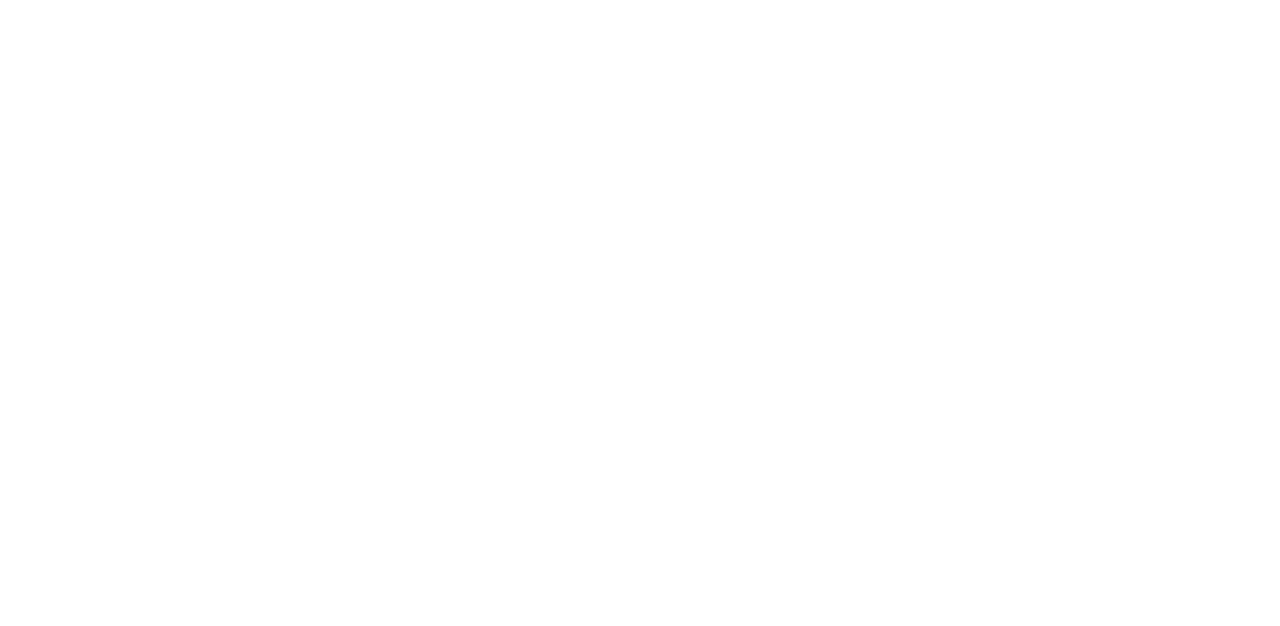
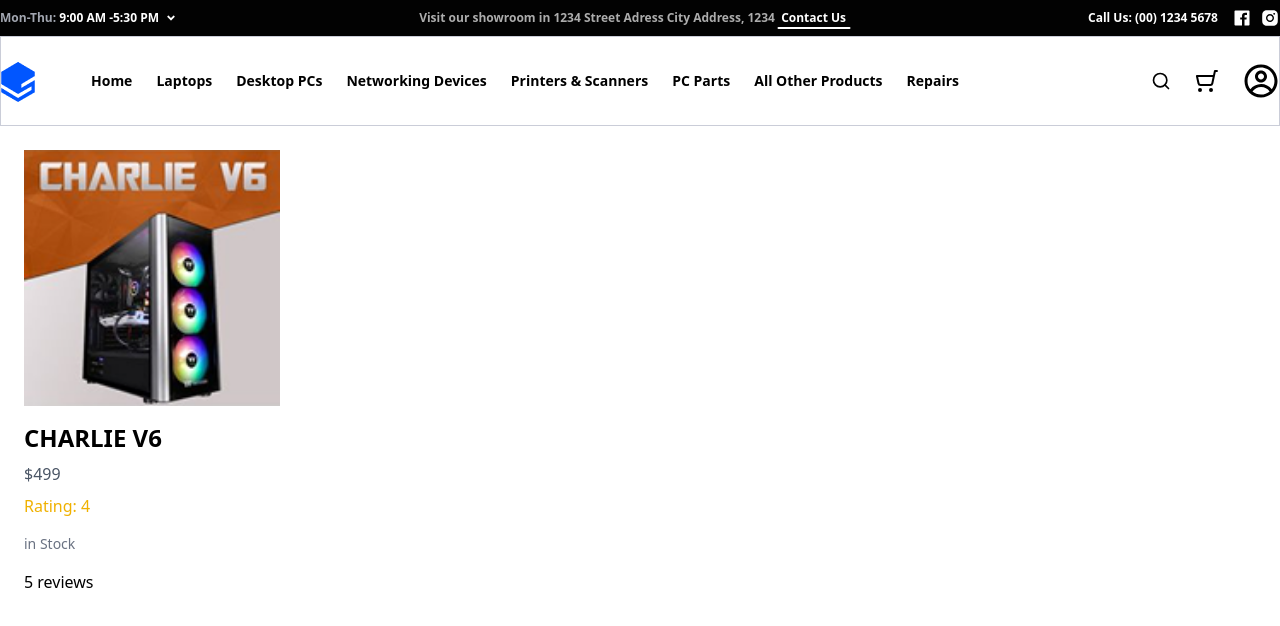
Before and after one commit to basarbr7/e-commerce, a React (Vite) app: page /product/1 in a window 1280 px wide. Before the commit this address had no page. Shown: the top 626 px of the page. Built offline with nearby package versions, Linux system fonts and the light colour scheme.

Commit message:
addded Product details and Productcard useNavigate

```diff
--- a/db.json
+++ b/db.json
@@ -1,18 +1,21 @@
 {
-  "customAllProducts": [
+  "Products": [
     {
       "id": 1,
+      "brand":"MSI",
       "title": "CHARLIE V6",
       "images": "/dbimage/customBuild/image 29.png",
       "availabilityStatus": "in Stock",
       "oldPrice": 549.99,
       "price": 499.0,
       "rating": 4,
-      "reviews": [{},{},{}],
-      "description": "EX DISPLAY • MSI Pro 16 Flex-036AU 15.6 MULTITOUCH All-in-One"
+      "reviews": 5,
+      "description": "EX DISPLAY • MSI Pro 16 Flex-036AU 15.6 MULTITOUCH All-in-One",
+      "catagory": "GS"
     },
     {
       "id": 2,
+      "brand":"MSI",
       "title": "BRAVO V6",
       "images": "/dbimage/customBuild/image 29 (1).png",
       "availabilityStatus": "in Stock",
@@ -20,10 +23,12 @@
       "price": 499.0,
       "rating": 4,
       "reviews": 4,
-      "description": "EX DISPLAY • MSI Pro 16 Flex-036AU 15.6 MULTITOUCH All-in-One"
+      "description": "EX DISPLAY • MSI Pro 16 Flex-036AU 15.6 MULTITOUCH All-in-One",
+      "catagory": "GS"
     },
     {
       "id": 3,
+      "brand": "MSI",
       "title": "BRAVO V6",
       "images": "/dbimage/customBuild/image 29 (2).png",
       "availabilityStatus": "in Stock",
@@ -31,10 +36,12 @@
       "price": 499.0,
       "rating": 4,
       "reviews": 4,
-      "description": "EX DISPLAY • MSI Pro 16 Flex-036AU 15.6 MULTITOUCH All-in-One"
+      "description": "EX DISPLAY • MSI Pro 16 Flex-036AU 15.6 MULTITOUCH All-in-One",
+      "catagory": "GS"
     },
     {
       "id": 4,
+      "brand":"MSI",
       "title": "BRAVO V6",
       "images": "/dbimage/customBuild/image 29 (3).png",
       "availabilityStatus": "in Stock",
@@ -42,10 +49,12 @@
       "price": 499.0,
       "rating": 4,
       "reviews": 4,
-      "description": "EX DISPLAY • MSI Pro 16 Flex-036AU 15.6 MULTITOUCH All-in-One"
+      "description": "EX DISPLAY • MSI Pro 16 Flex-036AU 15.6 MULTITOUCH All-in-One",
+      "catagory": "GS"
     },
     {
       "id": 5,
+      "brand":"MSI",
       "title": "BRAVO V6",
       "images": "/dbimage/customBuild/image 29 (4).png",
       "availabilityStatus": "in Stock",
@@ -53,10 +62,12 @@
       "price": 499.0,
       "rating": 4,
       "reviews": 4,
-      "description": "EX DISPLAY • MSI Pro 16 Flex-036AU 15.6 MULTITOUCH All-in-One"
+      "description": "EX DISPLAY • MSI Pro 16 Flex-036AU 15.6 MULTITOUCH All-in-One",
+      "catagory": "GS"
     },
     {
       "id": 6,
+      "brand":"MSI",
       "title": "BRAVO V6",
       "images": "/dbimage/customBuild/image 29.png",
       "availabilityStatus": "in Stock",
@@ -64,10 +75,38 @@
       "price": 499.0,
       "rating": 4,
       "reviews": 4,
-      "description": "EX DISPLAY • MSI Pro 16 Flex-036AU 15.6 MULTITOUCH All-in-One"
+      "description": "EX DISPLAY • MSI Pro 16 Flex-036AU 15.6 MULTITOUCH All-in-One",
+      "catagory": "GT"
     },
     {
       "id": 7,
+      "brand":"MSI",
+      "title": "BRAVO V6",
+      "images": "/dbimage/customBuild/image 29 (2).png",
+      "availabilityStatus": "in Stock",
+      "oldPrice": 549.99,
+      "price": 499.0,
+      "rating": 4,
+      "reviews": 4,
+      "description": "EX DISPLAY • MSI Pro 16 Flex-036AU 15.6 MULTITOUCH All-in-One",
+      "catagory": "GT"
+    },
+    {
+      "id": 8,
+      "brand":"MSI",
+      "title": "BRAVO V6",
+      "images": "/dbimage/customBuild/image 29 (2).png",
+      "availabilityStatus": "in Stock",
+      "oldPrice": 549.99,
+      "price": 499.0,
+      "rating": 4,
+      "reviews": 4,
+      "description": "EX DISPLAY • MSI Pro 16 Flex-036AU 15.6 MULTITOUCH All-in-One",
+      "catagory": "GL"
+    },
+    {
+      "id": 9,
+      "brand":"MSI",
       "title": "BRAVO V6",
       "images": "/dbimage/customBuild/image 29.png",
       "availabilityStatus": "in Stock",
@@ -75,10 +114,38 @@
       "price": 499.0,
       "rating": 4,
       "reviews": 4,
-      "description": "EX DISPLAY • MSI Pro 16 Flex-036AU 15.6 MULTITOUCH All-in-One"
+      "description": "EX DISPLAY • MSI Pro 16 Flex-036AU 15.6 MULTITOUCH All-in-One",
+      "catagory": "GE"
     },
     {
-      "id": 8,
+      "id": 10,
+      "brand":"MSI",
+      "title": "BRAVO V6",
+      "images": "/dbimage/customBuild/image 29 (1).png",
+      "availabilityStatus": "in Stock",
+      "oldPrice": 549.99,
+      "price": 499.0,
+      "rating": 4,
+      "reviews": 4,
+      "description": "EX DISPLAY • MSI Pro 16 Flex-036AU 15.6 MULTITOUCH All-in-One",
+      "catagory": "GE"
+    },
+    {
+      "id": 11,
+      "brand":"MSI",
+      "title": "BRAVO V6",
+      "images": "/dbimage/customBuild/image 29 (1).png",
+      "availabilityStatus": "in Stock",
+      "oldPrice": 549.99,
+      "price": 499.0,
+      "rating": 4,
+      "reviews": 4,
+      "description": "EX DISPLAY • MSI Pro 16 Flex-036AU 15.6 MULTITOUCH All-in-One",
+      "catagory": "GE"
+    },
+    {
+      "id": 12,
+      "brand":"MSI",
       "title": "BRAVO V6",
       "images": "/dbimage/customBuild/image 29.png",
       "availabilityStatus": "in Stock",
@@ -86,10 +153,12 @@
       "price": 499.0,
       "rating": 4,
       "reviews": 4,
-      "description": "EX DISPLAY • MSI Pro 16 Flex-036AU 15.6 MULTITOUCH All-in-One"
+      "description": "EX DISPLAY • MSI Pro 16 Flex-036AU 15.6 MULTITOUCH All-in-One",
+      "catagory": "GE"
     },
     {
-      "id": 9,
+      "id": 13,
+      "brand":"MSI",
       "title": "BRAVO V6",
       "images": "/dbimage/customBuild/image 29.png",
       "availabilityStatus": "in Stock",
@@ -97,10 +166,38 @@
       "price": 499.0,
       "rating": 4,
       "reviews": 4,
-      "description": "EX DISPLAY • MSI Pro 16 Flex-036AU 15.6 MULTITOUCH All-in-One"
+      "description": "EX DISPLAY • MSI Pro 16 Flex-036AU 15.6 MULTITOUCH All-in-One",
+      "catagory": "GE"
     },
     {
-      "id": 10,
+      "id": 14,
+      "brand":"MSI",
+      "title": "BRAVO V6",
+      "images": "/dbimage/customBuild/image 29 (4).png",
+      "availabilityStatus": "in Stock",
+      "oldPrice": 549.99,
+      "price": 499.0,
+      "rating": 4,
+      "reviews": 4,
+      "description": "EX DISPLAY • MSI Pro 16 Flex-036AU 15.6 MULTITOUCH All-in-One",
+      "catagory": "GL"
+    },
+    {
+      "id": 15,
+      "brand":"MSI",
+      "title": "BRAVO V6",
+      "images": "/dbimage/customBuild/image 29 (4).png",
+      "availabilityStatus": "in Stock",
+      "oldPrice": 549.99,
+      "price": 499.0,
+      "rating": 4,
+      "reviews": 4,
+      "description": "EX DISPLAY • MSI Pro 16 Flex-036AU 15.6 MULTITOUCH All-in-One",
+      "catagory": "GL"
+    },
+    {
+      "id": 16,
+      "brand":"MSI",
       "title": "BRAVO V6",
       "images": "/dbimage/customBuild/image 29.png",
       "availabilityStatus": "in Stock",
@@ -108,7 +205,73 @@
       "price": 499.0,
       "rating": 4,
       "reviews": 4,
-      "description": "EX DISPLAY • MSI Pro 16 Flex-036AU 15.6 MULTITOUCH All-in-One"
+      "description": "EX DISPLAY • MSI Pro 16 Flex-036AU 15.6 MULTITOUCH All-in-One",
+      "catagory": "GL"
+    },
+    {
+      "id": 17,
+      "brand":"MSI",
+      "title": "BRAVO V6",
+      "images": "/dbimage/customBuild/image 29.png",
+      "availabilityStatus": "in Stock",
+      "oldPrice": 549.99,
+      "price": 499.0,
+      "rating": 4,
+      "reviews": 4,
+      "description": "EX DISPLAY • MSI Pro 16 Flex-036AU 15.6 MULTITOUCH All-in-One",
+      "catagory": "GL"
+    },
+    {
+      "id": 18,
+      "brand":"MSI",
+      "title": "BRAVO V6",
+      "images": "/dbimage/customBuild/image 29.png",
+      "availabilityStatus": "in Stock",
+      "oldPrice": 549.99,
+      "price": 499.0,
+      "rating": 4,
+      "reviews": 4,
+      "description": "EX DISPLAY • MSI Pro 16 Flex-036AU 15.6 MULTITOUCH All-in-One",
+      "catagory": "GL"
+    },
+    {
+      "id": 19,
+      "brand":"MSI",
+      "title": "BRAVO V6",
+      "images": "/dbimage/customBuild/image 29.png",
+      "availabilityStatus": "in Stock",
+      "oldPrice": 549.99,
+      "price": 499.0,
+      "rating": 4,
+      "reviews": 4,
+      "description": "EX DISPLAY • MSI Pro 16 Flex-036AU 15.6 MULTITOUCH All-in-One",
+      "catagory": "GT"
+    },
+    {
+      "id": 20,
+      "brand":"MSI",
+      "title": "BRAVO V6",
+      "images": "/dbimage/customBuild/image 29 (3).png",
+      "availabilityStatus": "in Stock",
+      "oldPrice": 549.99,
+      "price": 499.0,
+      "rating": 4,
+      "reviews": 4,
+      "description": "EX DISPLAY • MSI Pro 16 Flex-036AU 15.6 MULTITOUCH All-in-One",
+      "catagory": "GT"
+    },
+    {
+      "id": 21,
+      "brand":"MSI",
+      "title": "BRAVO V6",
+      "images": "/dbimage/customBuild/image 29 (2).png",
+      "availabilityStatus": "in Stock",
+      "oldPrice": 549.99,
+      "price": 499.0,
+      "rating": 4,
+      "reviews": 4,
+      "description": "EX DISPLAY • MSI Pro 16 Flex-036AU 15.6 MULTITOUCH All-in-One",
+      "catagory": "GT"
     }
   ]
 }
--- a/package.json
+++ b/package.json
@@ -14,7 +14,7 @@
     "react": "^19.0.0",
     "react-dom": "^19.0.0",
     "react-icons": "^5.5.0",
-    "react-router-dom": "^7.1.5",
+    "react-router-dom": "^6.30.1",
     "react-slick": "^0.30.3",
     "tailwindcss": "^4.0.4"
   },
--- a/src/App.jsx
+++ b/src/App.jsx
@@ -1,15 +1,19 @@
 import React from 'react'
 import { Route, Routes } from 'react-router-dom'
-import Root from './Root'
 import Home from './page/homePage/Home'
 import ProductList from './page/productPage/ProductList'
+import CustomBuildAll from './page/homePage/customBuild/CustomBuildAll'
+import Root from './Root'
+import ProductDetails from './page/productPage/ProductDetails'
 
 const App = () => {
   return (
       <Routes>
         <Route path='/' element={<Root/>}>
           <Route index element={<Home/>} />
-          <Route path='/productList' element={<ProductList/>}/>
+          <Route path='productList' element={<ProductList/>}/>
+          <Route path='customProduct' element={<CustomBuildAll/>}/>
+          <Route path="/product/:id" element={<ProductDetails />} />
         </Route>
       </Routes>
   )
--- a/src/MenuData.jsx
+++ b/src/MenuData.jsx
@@ -1,4 +1,10 @@
 export default  [
+    {
+      id: 0,
+      name: "Home",
+      path: "/",
+      status: "active"
+    },
     {
       id: 1,
       name: "Laptops",
--- a/src/Root.jsx
+++ b/src/Root.jsx
@@ -1,17 +1,15 @@
 import React from 'react'
 import Navbar from './component/navbar/Navbar'
+import Header from './component/header/Header'
 import { Outlet } from 'react-router-dom'
-import Header from './component/header/Header'
 
 
 const Root = () => {
   return (
     <>
-      <div className='allPage'>
         <Header/>
         <Navbar/>
         <Outlet/>
-      </div>
     </>
   )
 }
--- a/src/component/ProductCard.jsx
+++ b/src/component/ProductCard.jsx
@@ -1,10 +1,26 @@
 import React from 'react'
 import { FcApproval } from "react-icons/fc";
 import { IoIosCall } from "react-icons/io";
+import { useNavigate } from 'react-router-dom';
 
-const ProductCard = ({ title, price, images, rating, oldPrice, reviews, availabilityStatus}) => {
+const ProductCard = ({ id, title, price, images, rating, oldPrice, availabilityStatus}) => {
+  const navigate = useNavigate();
+
+  const handleClick = () => {
+    navigate(`/product/${id}`);
+  };
+
+  const renderStarString = (rating) => {
+    const full = Math.floor(rating);
+    const half = rating % 1 >= 0.5 ? 1 : 0;
+    const empty = 5 - full - half;
+
+    return '★'.repeat(full) + (half ? '½' : '') + '☆'.repeat(empty);
+  };
+
   return (
-     <div className="rounded-md shadow-sm px-6 py-2 w-[230px] h-[346px] hover:scale-105 transition-transform duration-500 will-change-transform pointer ">
+     <div onClick={handleClick} className="rounded-md shadow-sm px-6 py-2 w-[230px] h-[346px] overflow-x-hidden pointer ">
+      <div className='hover:scale-105 transition-transform duration-500 will-change-transform'>
         <p className='mb-3 flex items-center gap-2'>
           {availabilityStatus.toLowerCase() === 'in stock' && <FcApproval />}
           {availabilityStatus.toLowerCase() === 'low stock' && <IoIosCall className='bg-red-500 p-1 rounded-full text-white'/> }
@@ -13,12 +29,7 @@
         <img src={images} alt={title} className="w-full h-40 object-contain mb-4" />
 
         {/* Rating & Reviews */}
-      <div className="flex items-center text-sm text-gray-600 mb-1">
-          <div className="text-yellow-400 mr-2">
-            {'★'.repeat(Math.floor(rating)) + (rating % 1 ? '½' : '')}
-          </div>
-          <span className="text-gray-400">Reviews({ reviews?.length || 0 })</span>
-      </div>
+        <p className="text-yellow-500">{renderStarString(rating)}</p>
 
 
         {/* Title */}
@@ -36,6 +47,7 @@
           <p className="text-lg font-bold text-gray-900">${price}</p>
         </div>
       </div>
+    </div>
   )
 }
 
--- a/src/component/navbar/Navbar.jsx
+++ b/src/component/navbar/Navbar.jsx
@@ -1,6 +1,6 @@
 import React, { useState } from 'react'
 import Container from '../../layer/Container'
-import { NavLink } from 'react-router-dom'
+import { Link, NavLink } from 'react-router-dom'
 import Image from '../../layer/Image';
 import logo from '../../assets/logo.png'
 import { LuShoppingCart } from 'react-icons/lu';
@@ -20,7 +20,9 @@
      <nav className='font-semibold text-sm bg-0 py-1 select-none border-b border-[1px] border-6'>
         <Container className='flex justify-between'>
           <div className='flex items-center gap-14 '>
-            <Image src={logo} />
+            <Link to='/'>
+              <Image src={logo} alt="logo" />
+            </Link>
             <ul className= {`items-center gap-6 h-20 text-sm font-semibold transition-all duration-500 ${show?"flex":"hidden"}`}>
               {menuItem.map((item, index)=>(
                 <li key={index}>
--- a/src/layer/Image.jsx
+++ b/src/layer/Image.jsx
@@ -1,13 +1,11 @@
 import React from 'react'
 import { Link } from 'react-router-dom'
 
-const Image = ({classLink, className, src, to}) => {
+const Image = ({className, src, alt = "image"}) => {
   return (
-    <Link to={to} className={`${classLink}`}>
         <picture>
-            <img className={`${className}`} src={src} alt="image" />
+            <img className={`${className}`} src={src} alt={alt} />
         </picture>
-    </Link>
   )
 }
 
--- a/src/page/homePage/Home.jsx
+++ b/src/page/homePage/Home.jsx
@@ -2,7 +2,7 @@
 import BannerSlider from "./sliderComponent/BannerSlider";
 import Container from "../../layer/Container";
 import ProductSlider from "./sliderComponent/ProductSlider";
-import CustomBuild from "./CustomBuild";
+import CustomBuild from "./customBuild/CustomBuild";
 
 const Home = () => {
   return (
--- a/src/page/homePage/CustomBuild.jsx
+++ b/src/page/homePage/customBuild/CustomBuild.jsx
@@ -1,34 +1,44 @@
 import React, { useState } from "react";
-import dbData from "../../../db.json";
-import customBuildImage from "../../../dbimage/customBuild/customBuilds.png";
-import ProductCard from "../../component/ProductCard";
+import dbData from "../../../../db.json";
+import customBuildImage from "../../../../dbimage/customBuild/customBuilds.png";
+import ProductCard from "../../../component/ProductCard";
 import { Link } from "react-router-dom";
+import Zip from "../../../assets/primary 1.png"
 
 const CustomBuild = () => {
-  const [data, setData] = useState(dbData.customAllProducts);
+  const [data, setData] = useState(dbData.Products);
 
   return (
     <>
-      <p className="text-center">
-        own it now, up to 6 months interest free learn more
-      </p>
+      <div className="bg-1 text-center text-lg font-Poppins py-5 mb-4 flex justify-center items-center gap-5 ">
+        <img src={Zip} alt="image" /> own it now, up to 6 months interest free learn more
+      </div>
 
-      <div className="flex mb-20">
+      <div className="flex gap-x-1 mb-20">
         <div className="h-[346px] w-[234px] relative">
           <img src={customBuildImage} alt="image" className="w-full h-full" />
           <div className="absolute bottom-10 left-1/2 -translate-x-1/2 z-50 text-white text-center">
             <h2 className="text-2xl">Custom Builds</h2>
-            <Link to='/' className="underline">
+            <Link to="/customProduct" className="underline">
               <p className="mt-24">See all Products</p>
             </Link>
           </div>
         </div>
 
         {data.slice(0, 5).map((item) => {
-          const { id, title,  price, images,  rating, reviews, availabilityStatus, } = item;
+          const {
+            id,
+            title,
+            price,
+            images,
+            rating,
+            reviews,
+            availabilityStatus,
+          } = item;
           return (
             <ProductCard
               key={id}
+              id={id}
               title={title}
               price={price}
               images={images}
--- /dev/null
+++ b/src/page/homePage/customBuild/CustomBuildAll.jsx
@@ -0,0 +1,58 @@
+import React, { useState } from "react";
+import dbData from "../../../../db.json";
+import ProductCard from "../../../component/ProductCard";
+import Container from "../../../layer/Container";
+
+const CustomBuildAll = () => {
+  const [data, setData] = useState(dbData.Products);
+  const [visibleCount, setVisibleCount]= useState(18)
+  const [loading, setLoading] = useState(false)
+
+  const handleLoadMore= ()=>{
+    setLoading(true)
+    setTimeout(()=>{
+        setVisibleCount(prev=>prev+6)
+        setLoading(false)
+    },1000)
+  }
+
+  return (
+    <>
+
+      <Container className="pt-10">
+
+        <div className="flex flex-wrap gap-x-1 gap-y-10 mb-20">
+            {data.slice(0, visibleCount).map((item) => {
+            const { id, title, price, images, rating, reviews, availabilityStatus, } = item;
+            return (
+                <ProductCard
+                key={id}
+                id={id}
+                title={title}
+                price={price}
+                images={images}
+                rating={rating}
+                reviews={reviews}
+                availabilityStatus={availabilityStatus}
+                />
+            );
+            })}
+        </div>
+
+        {
+            visibleCount<data.length && (<div className="text-center ">
+                <button
+                    onClick={handleLoadMore}
+                    disabled={loading}
+                    className="bg-blue-400 px-6 py-3 cursour-pointer ">
+                    {loading? 'Loading...': 'Load More'}
+                </button>
+            </div>)
+        }
+
+      </Container>
+    </>
+  );
+};
+
+export default CustomBuildAll;
--- /dev/null
+++ b/src/page/productPage/ProductDetails.jsx
@@ -0,0 +1,27 @@
+import React from 'react';
+import { useParams } from 'react-router-dom';
+import dbData from '../../../db.json';
+import Container from '../../layer/Container';
+
+const ProductDetails = () => {
+const { id } = useParams();
+
+const product = dbData.Products.find(item => item.id.toString() === id);
+
+  if (!product) return <p>Product not found</p>;
+
+  return (
+    <Container>
+        <div className="p-6">
+            <img src={product.images} alt={product.title} className="w-64 h-64 object-contain mb-4" />
+            <h2 className="text-2xl font-bold">{product.title}</h2>
+            <p className="text-gray-600 mt-2">${product.price}</p>
+            <p className="text-yellow-500 mt-2">Rating: {product.rating}</p>
+            <p className="mt-4 text-sm text-gray-500">{product.availabilityStatus}</p>
+            <p className="mt-4">{product.reviews} reviews</p>
+            </div>
+    </Container>
+  );
+};
+
+export default ProductDetails;
```
Also changed, not shown: src/assets/primary 1.png (added), 1 other file (tests, documents, lock files or other folders). Lines whose indentation alone changed are shown as unchanged.
